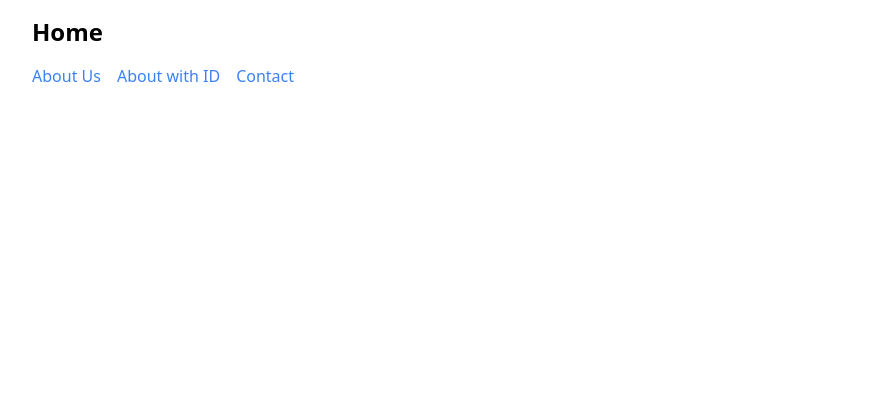
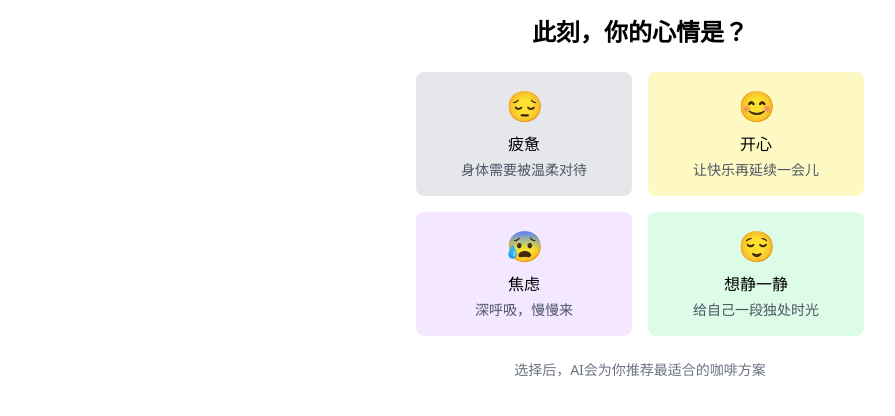
Before and after one commit to van048/emotional-advisor-demo, a Vue app: page / in a window 1280 px wide. Shown: the top 416 px of the page, without its empty margins (0-895 px from the left). Built offline with nearby package versions, Linux system fonts and the light colour scheme.

Commit message:
完成Home.vue情绪选择页面开发

```diff
--- a/src/views/Home.vue
+++ b/src/views/Home.vue
@@ -1,19 +1,68 @@
 <template>
   <div class="container mx-auto p-4">
-    <h1 class="text-2xl font-bold mb-4">Home</h1>
-    <div class="flex space-x-4">
-      <router-link to="/about" class="text-blue-500 hover:underline">About Us</router-link>
-      <router-link :to="{ name: 'about', params: { id: 123 }}" class="text-blue-500 hover:underline">About with ID</router-link>
-      <router-link to="/contact" class="text-blue-500 hover:underline">Contact</router-link>
+    <h1 class="text-2xl font-bold mb-6 text-center">此刻，你的心情是？</h1>
+
+    <div class="grid grid-cols-2 gap-4 max-w-md mx-auto mb-6">
+      <!-- 疲惫卡片 -->
+      <div
+        class="bg-gray-200 p-4 rounded-lg text-center cursor-pointer hover:shadow-md transition-shadow"
+        @click="$router.push('/recommendation?mood=tired')"
+      >
+        <div class="text-3xl mb-2">😔</div>
+        <h3 class="font-medium">疲惫</h3>
+        <p class="text-sm text-gray-600 mt-1">身体需要被温柔对待</p>
+      </div>
+
+      <!-- 开心卡片 -->
+      <div
+        class="bg-yellow-100 p-4 rounded-lg text-center cursor-pointer hover:shadow-md transition-shadow"
+        @click="$router.push('/recommendation?mood=happy')"
+      >
+        <div class="text-3xl mb-2">😊</div>
+        <h3 class="font-medium">开心</h3>
+        <p class="text-sm text-gray-600 mt-1">让快乐再延续一会儿</p>
+      </div>
+
+      <!-- 焦虑卡片 -->
+      <div
+        class="bg-purple-100 p-4 rounded-lg text-center cursor-pointer hover:shadow-md transition-shadow"
+        @click="$router.push('/recommendation?mood=anxious')"
+      >
+        <div class="text-3xl mb-2">😰</div>
+        <h3 class="font-medium">焦虑</h3>
+        <p class="text-sm text-gray-600 mt-1">深呼吸，慢慢来</p>
+      </div>
+
+      <!-- 想静一静卡片 -->
+      <div
+        class="bg-green-100 p-4 rounded-lg text-center cursor-pointer hover:shadow-md transition-shadow"
+        @click="$router.push('/recommendation?mood=calm')"
+      >
+        <div class="text-3xl mb-2">😌</div>
+        <h3 class="font-medium">想静一静</h3>
+        <p class="text-sm text-gray-600 mt-1">给自己一段独处时光</p>
+      </div>
     </div>
+
+    <p class="text-center text-gray-500 text-sm max-w-md mx-auto">
+      选择后，AI会为你推荐最适合的咖啡方案
+    </p>
   </div>
 </template>
 
 <script>
 export default {
-  name: 'HomeView'
+  name: 'HomeView',
+  // 后续可扩展：添加情绪选择埋点等逻辑
 }
 </script>
 
 <style scoped>
+/* 卡片悬停效果 */
+.hover\:shadow-md:hover {
+  @apply shadow-lg;
+}
+.transition-shadow {
+  @apply transition duration-300;
+}
 </style>
```
Also changed, not shown: doc/progress.md (+4 -7 lines).
